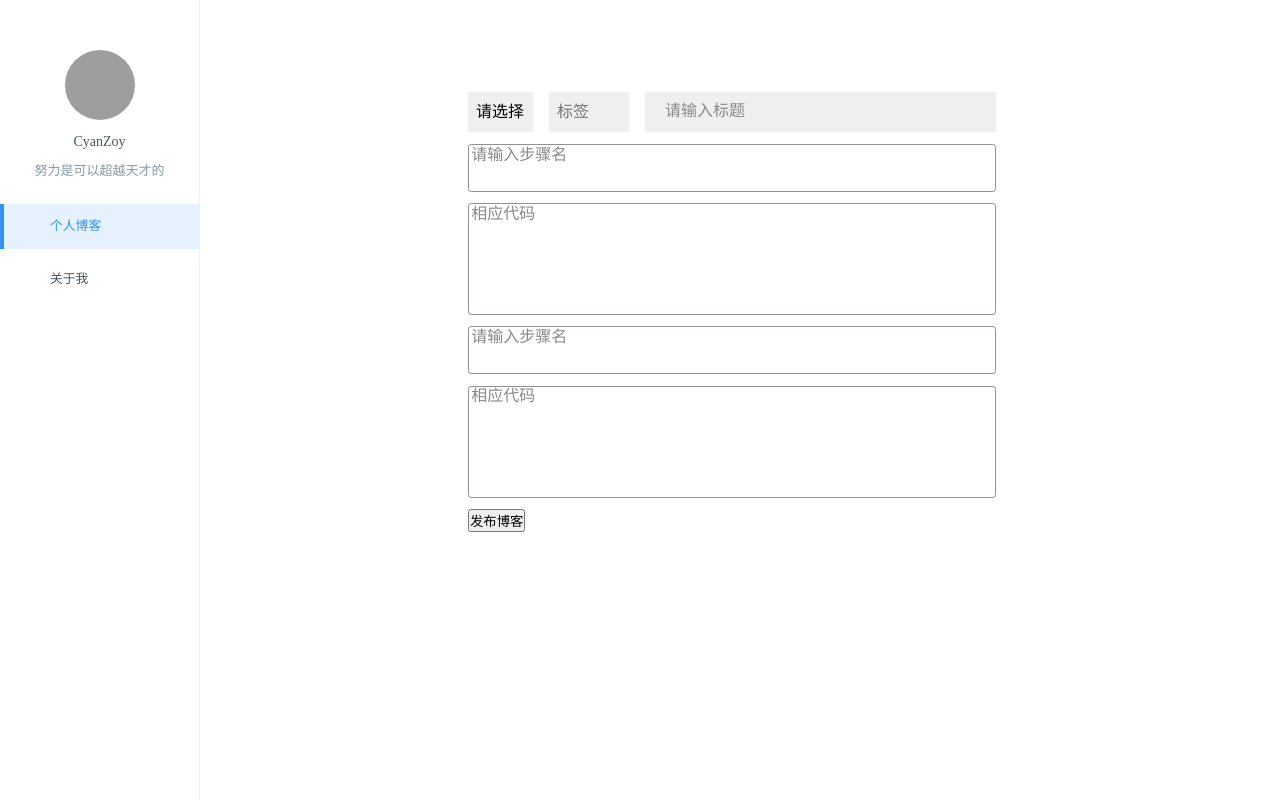
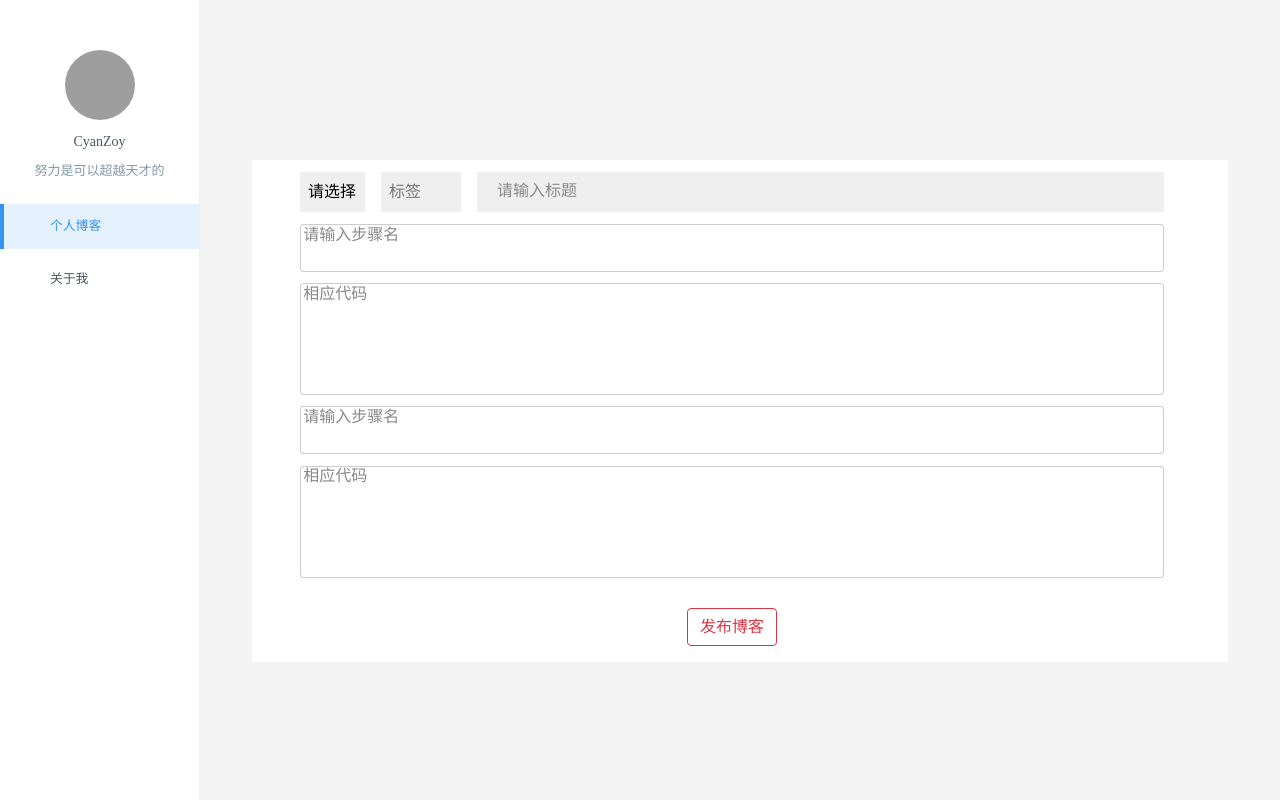
Before and after one commit to CyanZoy/Blog, a Django app: template BlogFront/templates/htmls/publish.html in a window 1280 px wide. Run offline with Django 3.2, Linux system fonts and the light colour scheme; the template is opened without the code that fills it, so the values that code supplies are empty; some libraries are stand-ins or nearby versions; grey boxes are pictures that could not be loaded.

Commit message:
Blog的Note Css更新

```diff
--- a/BlogFront/static/Note/bootstrap/css/publish.css
+++ b/BlogFront/static/Note/bootstrap/css/publish.css
@@ -8,10 +8,6 @@
 body, html {
     height: 100%;
 }
-.app{
-	display: flex;
-	height: 100%;
-}
 .left-container{
 	display: flex;
 	flex-direction: column;
@@ -20,9 +16,6 @@ body, html {
 }
 .right-container,.note-write-words-step,.note-write-words-code{
 /*	border: solid red .1rem;*/
-}
-.note-write{
-	/* border: solid cyan .1rem; */
 }
 .note-write-words{
 /*	border: solid black .1rem;*/
@@ -34,15 +27,18 @@ body, html {
 	display: flex;flex-direction: column;
 }
 .right-container{
+	background-color: #f4f4f4;
 	flex-grow: 1;
 }
 .note-write{
 	min-width: 40rem;
 	max-width: 80rem;
-	margin: 0 auto;
-	margin-top: 5rem;
+/*	margin: 0 auto;*/
+/*	margin: 5rem 5rem 0 5rem;*/
 	padding: 0 4rem 0 3rem;
-	box-sizing: border-box;
+/*	box-sizing: border-box;border: solid red;*/
+	background-color: white;
+	margin: 10rem auto 0 auto;width: 80%;
 }
 .note-write-header{
 	flex-direction: row;
@@ -100,7 +96,7 @@ body, html {
 /*	max-height: 12rem;*/
 	overflow-y: scroll;
 	overflow: auto;
-	border: solid 1px rgba(139,132,132,.9);
+	border: solid 1px rgba(130,130,130,.4);
 	border-radius: .2rem;
 	box-sizing:border-box;
 	outline: none;
@@ -151,7 +147,7 @@ body, html {
 }
 
 @media only screen and (max-device-width:480px) and (min-device-width:320px){
-	.left-container{
+	.left-layout-container{
 		display: none;
 	}
 	.note-write{
@@ -159,6 +155,7 @@ body, html {
 		min-width: 5rem;
 		margin: 0;
 		box-sizing: border-box;
+		width: 100%
 	}
 	.note-write-words-code{
 		min-height: 5rem;
@@ -192,3 +189,65 @@ body, html {
 .submit{
 	width: 50%;margin: 0 auto;height: 2.5rem;line-height: 2.5rem;background: #EEE685;text-align: center;color:black;font-size: 22px;border-radius: 5px;letter-spacing: 1rem;
 }
+.moreDiv{
+	margin:.1rem 0 1rem 0;
+	box-sizing: border-box;
+}
+.row {
+    padding: 0;
+    margin-left: 0px;
+    margin-right: 0px;
+	text-align: center
+}
+label.labTitle {
+    margin-right: 8px;
+    width: 72px;
+}
+label.labTitle {
+    padding-bottom: 0;
+    font-size: 14px;
+    color: #4F4F4F;
+    text-align: right;
+}
+.col-form-label {
+    font-size: .875rem;
+}
+
+.col-form-label {
+    padding-top: calc(.375rem + 1px);
+    padding-bottom: calc(.375rem + 1px);
+    margin-bottom: 0;
+    font-size: inherit;
+    line-height: 1.5;
+}
+label {
+    display: inline-block;
+    margin-bottom: .5rem;
+}
+.btn:not(:disabled):not(.disabled) {
+    cursor: pointer;
+	outline: none;
+}
+.btn {
+    display: inline-block;
+    font-weight: 400;
+    text-align: center;
+    white-space: nowrap;
+    vertical-align: middle;
+    -webkit-user-select: none;
+    -moz-user-select: none;
+    -ms-user-select: none;
+    user-select: none;
+    border: 1px solid transparent;
+    padding: .375rem .75rem;
+    font-size: 1rem;
+    line-height: 1.5;
+    border-radius: .25rem;
+    transition: color .15s ease-in-out,background-color .15s ease-in-out,border-color .15s ease-in-out,box-shadow .15s ease-in-out;
+}
+.btn-outline-danger {
+    color: #dc3545;
+    background-color: transparent;
+    background-image: none;
+    border-color: #dc3545;
+}
--- a/BlogFront/static/Note/bootstrap/css/style.css
+++ b/BlogFront/static/Note/bootstrap/css/style.css
@@ -19,6 +19,7 @@ a {
 .app {
     display: flex;
     height: 100%;
+	width: 100%
 }
 .left-container{
     flex: 0 0 199px;
@@ -96,7 +97,7 @@ a {
 @media only screen and (min-device-width:320px) and (max-device-width:480px) {
 	.app {
 		display: block;
-		height: 100%
+		height: 100%;
 	}
 
 	.left-container {
@@ -265,6 +266,7 @@ a {
 }
 .main-container {
     flex-grow: 1;
+	background-color: #f4f4f4;
 }
 
 .label-list {
```
